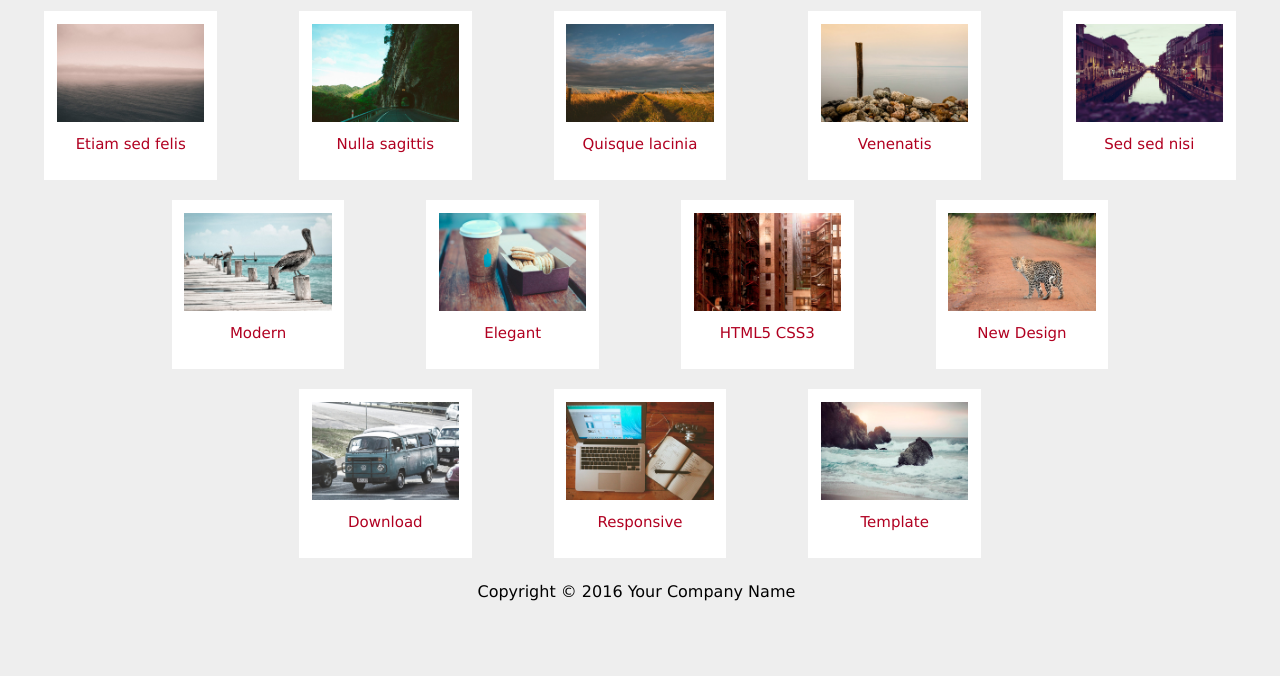
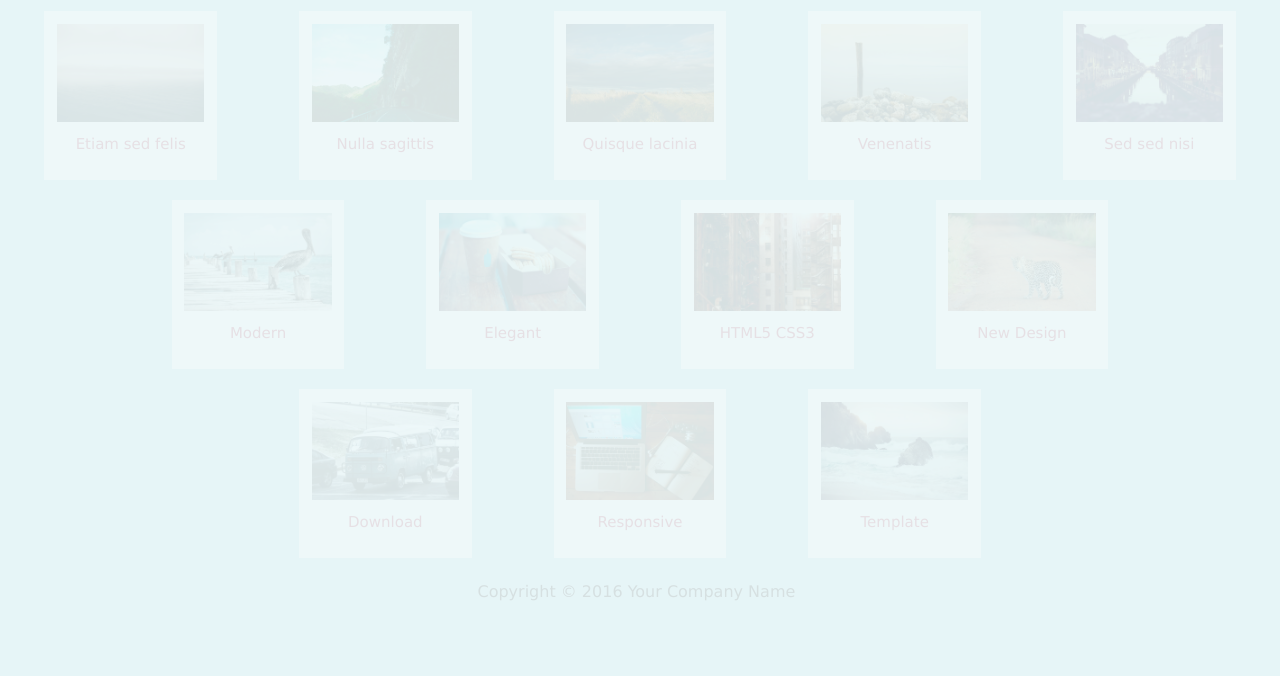
Before and after one commit to Rish053/Gallery-photo-display, a plain HTML site: page index.html in a window 1280 px wide. Shown: the part 124-800 px from the top of the page. Drawn offline with nearby package versions, Linux system fonts and the light colour scheme.

Commit message:
Update style.css

```diff
--- a/style.css
+++ b/style.css
@@ -4,7 +4,8 @@ html, body {
     font-family: Verdana, Arial, Helvetica, sans-serif;
     font-size: 16px;
     line-height: 1;
-    background-color: #EEEEEE;
+    background-color: powderblue;
+    opacity: 0.3;
 }
 a{
     color: black;
```
